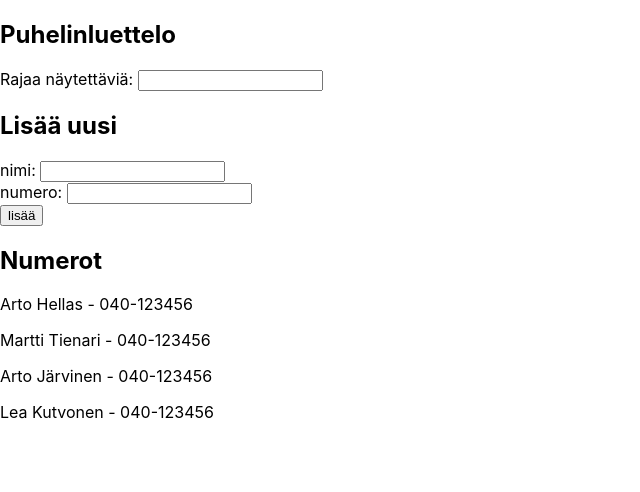
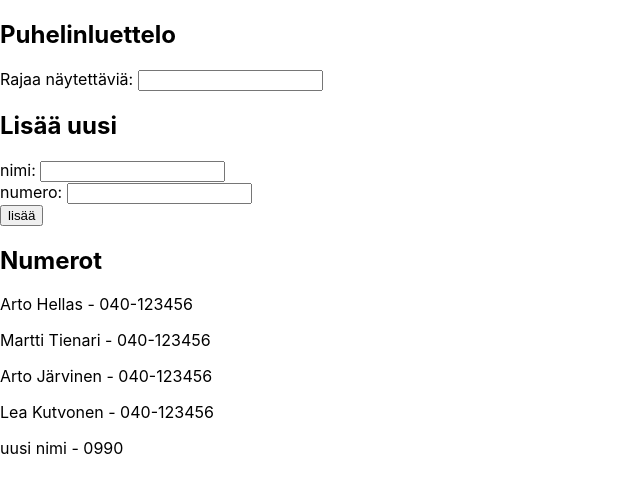
Before and after one commit to Hi-Fi/fullstackopen-2019, a React (Create React App) app in the folder osa2/puhelinluettelo/: page / in a window 1280 px wide. Shown: the top 492 px of the page, without its empty margins (0-640 px from the left). Built offline with nearby package versions, Linux system fonts and the light colour scheme; data requests are answered from the project's data file.

Commit message:
2.15: puhelinluettelo step7

```diff
--- a/osa2/puhelinluettelo/db.json
+++ b/osa2/puhelinluettelo/db.json
@@ -19,6 +19,11 @@
       "name": "Lea Kutvonen",
       "number": "040-123456",
       "id": 4
+    },
+    {
+      "name": "uusi nimi",
+      "number": "0990",
+      "id": 5
     }
   ]
 }
--- a/osa2/puhelinluettelo/src/App.js
+++ b/osa2/puhelinluettelo/src/App.js
@@ -23,9 +23,13 @@
     if (persons.some(e => e.name === newName)) {
       alert(`${newName} on jo luettelossa`)
     } else {
-      setPersons(persons.concat({name: newName, number: newNumber}))
-      setNewName('')
-      setNewNumber('')
+      axios
+        .post('http://localhost:3001/persons', {name: newName, number: newNumber})
+        .then (response => {
+          setPersons(persons.concat(response.data))
+          setNewName('')
+          setNewNumber('')
+        })
     }
   }
 
```
Lines whose indentation alone changed are shown as unchanged.
